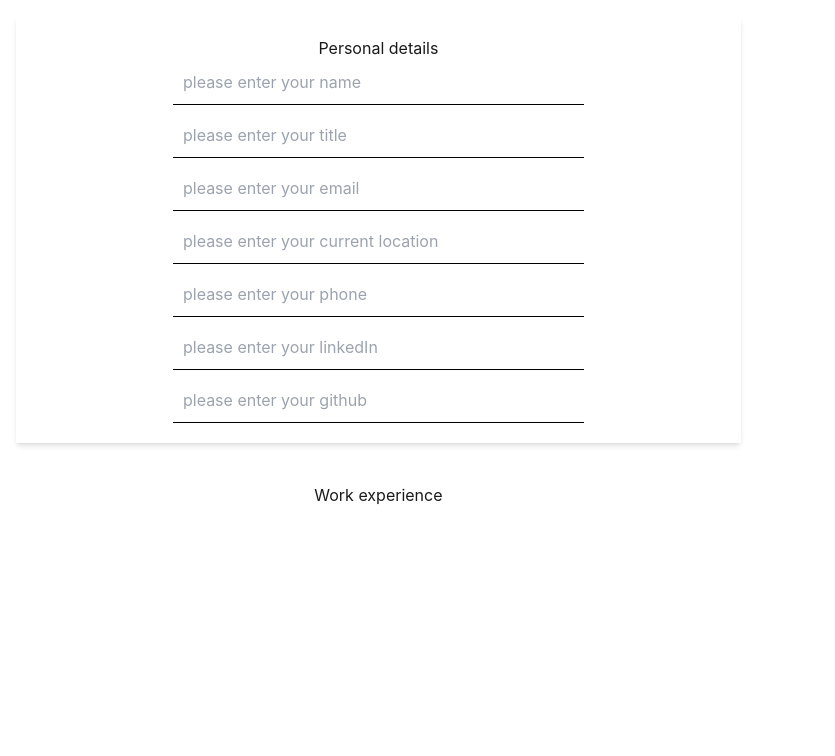
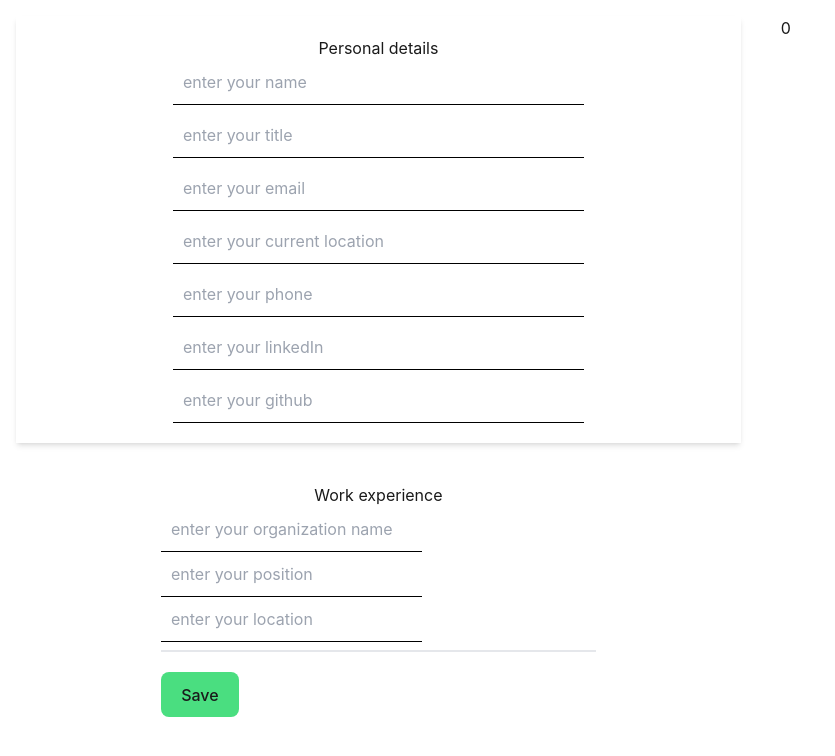
Before and after one commit to Hvinder/resume-builder, a React (Vite) app: page /build in a window 1280 px wide. Shown: the top 756 px of the page, without its empty margins (0-835 px from the left). Built offline with nearby package versions, Linux system fonts and the light colour scheme.

Commit message:
feat: work exp

```diff
--- /dev/null
+++ b/src/common/Input.ts
@@ -0,0 +1,14 @@
+import styled from "styled-components";
+
+const Input = styled.input`
+  background: #fff;
+  border-bottom: 1px solid #000;
+  padding: 10px;
+  color: #000;
+
+  &:focus {
+    outline: none;
+  }
+`;
+
+export default Input;
--- /dev/null
+++ b/src/components/ExperienceDetails.tsx
@@ -0,0 +1,26 @@
+import styled from "styled-components";
+import { WorkDetails } from "../types";
+
+const Row = styled.div`
+  display: flex;
+  width: 100%;
+  gap: 10px;
+`;
+
+const ExperienceDetails = ({
+  workExperience,
+}: {
+  workExperience: WorkDetails;
+}) => {
+  return (
+    <div>
+      <Row className="justify-between pr-5">
+        <span className="font-bold">{workExperience.organizationName}</span>
+        <span className="italic">{workExperience.location}</span>
+      </Row>
+      <Row>{workExperience.position}</Row>
+    </div>
+  );
+};
+
+export default ExperienceDetails;
--- a/src/components/PersonalDetails.tsx
+++ b/src/components/PersonalDetails.tsx
@@ -1,26 +1,16 @@
-import styled from "styled-components";
+import Input from "../common/Input";
 import {
   selectPersonalDetails,
   setPersonalDetails,
 } from "../redux/features/resumeSlice";
 import { useAppDispatch, useAppSelector } from "../redux/hooks";
 
-const Input = styled.input`
-    background: #fff;
-    border-bottom: 1px solid #000;
-    padding: 10px;
-    color: #000;
-
-    &:focus {
-        outline: none;
-    }
-`;
-
 const PersonalDetails = () => {
   const personalDetails = useAppSelector(selectPersonalDetails);
   const dispatch = useAppDispatch();
 
   const updatePersonalDetails = (obj: Record<string, string>) => {
+    // TODO: Add debounce
     dispatch(setPersonalDetails({ ...personalDetails, ...obj }));
   };
 
@@ -30,43 +20,43 @@ const PersonalDetails = () => {
         type="text"
         value={personalDetails.name}
         onChange={(ev) => updatePersonalDetails({ name: ev.target.value })}
-        placeholder="please enter your name"
+        placeholder="enter your name"
       />
       <Input
         type="text"
         value={personalDetails.title}
         onChange={(ev) => updatePersonalDetails({ title: ev.target.value })}
-        placeholder="please enter your title"
+        placeholder="enter your title"
       />
       <Input
         type="text"
         value={personalDetails.email}
         onChange={(ev) => updatePersonalDetails({ email: ev.target.value })}
-        placeholder="please enter your email"
+        placeholder="enter your email"
       />
       <Input
         type="text"
         value={personalDetails.location}
         onChange={(ev) => updatePersonalDetails({ location: ev.target.value })}
-        placeholder="please enter your current location"
+        placeholder="enter your current location"
       />
       <Input
         type="text"
         value={personalDetails.phone}
         onChange={(ev) => updatePersonalDetails({ phone: ev.target.value })}
-        placeholder="please enter your phone"
+        placeholder="enter your phone"
       />
       <Input
         type="text"
         value={personalDetails.linkedIn}
         onChange={(ev) => updatePersonalDetails({ linkedIn: ev.target.value })}
-        placeholder="please enter your linkedIn"
+        placeholder="enter your linkedIn"
       />
       <Input
         type="text"
         value={personalDetails.github}
         onChange={(ev) => updatePersonalDetails({ github: ev.target.value })}
-        placeholder="please enter your github"
+        placeholder="enter your github"
       />
     </div>
   );
--- a/src/components/Preview.tsx
+++ b/src/components/Preview.tsx
@@ -3,6 +3,7 @@ import styled from "styled-components";
 
 import { selectResumeDetails } from "../redux/features/resumeSlice";
 import { useAppSelector } from "../redux/hooks";
+import ExperienceDetails from "./ExperienceDetails";
 
 const Row = styled.div`
   display: flex;
@@ -17,10 +18,14 @@ const Preview = () => {
     <div className="w-full">
       <div className="flex flex-col gap-2">
         {resumeDetails.personalDetails.name && (
-          <div className="w-full text-4xl text-center">{resumeDetails.personalDetails.name}</div>
+          <div className="w-full text-4xl text-center">
+            {resumeDetails.personalDetails.name}
+          </div>
         )}
         {resumeDetails.personalDetails.title && (
-          <div className="w-full text-2xl text-center">{resumeDetails.personalDetails.title}</div>
+          <div className="w-full text-2xl text-center">
+            {resumeDetails.personalDetails.title}
+          </div>
         )}
         {resumeDetails.personalDetails.email && (
           <Row>
@@ -53,6 +58,14 @@ const Preview = () => {
           </Row>
         )}
       </div>
+      {resumeDetails.workDetails.length && (
+        <div className="flex flex-col gap-2 mt-10 mb-5">
+          <p className="text-3xl">Work Experience</p>
+          {resumeDetails.workDetails.map((workExperience) => (
+            <ExperienceDetails workExperience={workExperience} />
+          ))}
+        </div>
+      )}
     </div>
   );
 };
--- /dev/null
+++ b/src/components/WorkExperience.tsx
@@ -0,0 +1,82 @@
+import { useState } from "react";
+
+import Input from "../common/Input";
+import {
+  selectWorkExperiences,
+  setWorkDetails,
+} from "../redux/features/resumeSlice";
+import { useAppDispatch, useAppSelector } from "../redux/hooks";
+import { WorkDetails } from "../types";
+import ExperienceDetails from "./ExperienceDetails";
+
+const WorkExperience = () => {
+  const workExperiences = useAppSelector(selectWorkExperiences);
+  const dispatch = useAppDispatch();
+
+  const [experience, setExperience] = useState<Partial<WorkDetails>>();
+
+  const handleSaveExperience = () => {
+    if (
+      !(
+        experience?.organizationName &&
+        experience.location &&
+        experience.position
+      )
+    ) {
+      return;
+    }
+    dispatch(setWorkDetails(experience as WorkDetails));
+    setExperience(undefined);
+  };
+
+  return (
+    <div className="flex flex-col gap-5 w-3/5">
+      {workExperiences.map((workExperience) => (
+        <ExperienceDetails workExperience={workExperience} />
+      ))}
+      <div className="border-b-2 pb-2">
+        <div className="flex flex-col w-3/5">
+          <Input
+            type="text"
+            value={experience?.organizationName}
+            onChange={(ev) =>
+              setExperience((exp) => ({
+                ...exp,
+                organizationName: ev.target.value,
+              }))
+            }
+            placeholder="enter your organization name"
+          />
+        </div>
+        <div className="flex flex-col w-3/5">
+          <Input
+            type="text"
+            value={experience?.position}
+            onChange={(ev) =>
+              setExperience((exp) => ({ ...exp, position: ev.target.value }))
+            }
+            placeholder="enter your position"
+          />
+        </div>
+        <div className="flex flex-col w-3/5">
+          <Input
+            type="text"
+            value={experience?.location}
+            onChange={(ev) =>
+              setExperience((exp) => ({ ...exp, location: ev.target.value }))
+            }
+            placeholder="enter your location"
+          />
+        </div>
+      </div>
+      <button
+        className="bg-green-400 hover:bg-green-500 hover:outline-none w-fit"
+        onClick={handleSaveExperience}
+      >
+        Save
+      </button>
+    </div>
+  );
+};
+
+export default WorkExperience;
--- a/src/pages/BuildResume.tsx
+++ b/src/pages/BuildResume.tsx
@@ -1,6 +1,7 @@
 import styled from "styled-components";
 import PersonalDetails from "../components/PersonalDetails";
 import Preview from "../components/Preview";
+import WorkExperience from "../components/WorkExperience";
 
 const Row = styled.div`
   display: flex;
@@ -26,6 +27,7 @@ const BuildResume = () => {
         </Row>
         <Row>
           <p>Work experience</p>
+          <WorkExperience />
         </Row>
       </Container>
       <Container width="40%">
--- a/src/redux/features/resumeSlice.ts
+++ b/src/redux/features/resumeSlice.ts
@@ -34,9 +34,11 @@ export const resumeSlice = createSlice({
     },
     setEducationDetails: (state, action: PayloadAction<EducationDetails>) => {
       state.educationDetails = [...state.educationDetails, action.payload];
+      localStorage.setItem("resumetemp", JSON.stringify(state));
     },
     setWorkDetails: (state, action: PayloadAction<WorkDetails>) => {
       state.workDetails = [...state.workDetails, action.payload];
+      localStorage.setItem("resumetemp", JSON.stringify(state));
     },
     removeEducationDetails: (state, action: PayloadAction<number>) => {
       state.educationDetails = [
@@ -61,6 +63,8 @@ export const {
 
 export const selectPersonalDetails = (state: RootState) =>
   state.resume.personalDetails;
+export const selectWorkExperiences = (state: RootState) =>
+  state.resume.workDetails;
 export const selectResumeDetails = (state: RootState) => state.resume;
 
 export default resumeSlice.reducer;
```
